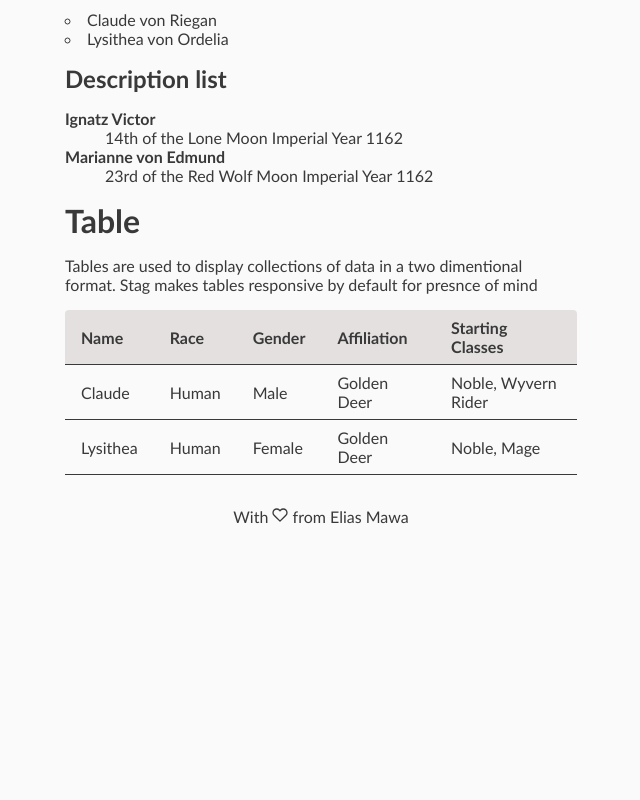
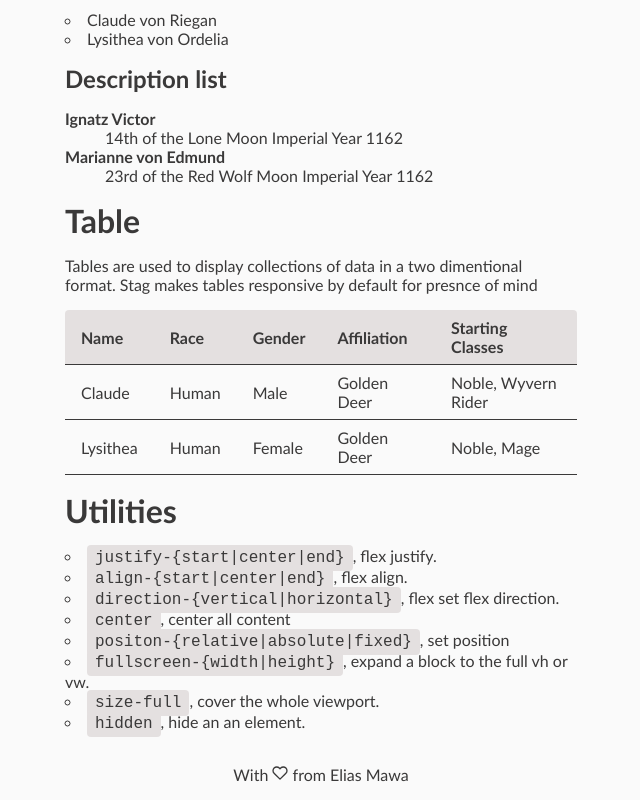
Before and after one commit to miniaxolotl/stag-docs, a Next.js app: page / in a window 1280 px wide. Shown: the part 4729-5529 px from the top of the page, without its empty margins (319-959 px from the left). Before the commit the page ends 5271 px from the top, so only its background shows below. Built offline with nearby package versions, Linux system fonts and the light colour scheme.

Commit message:
insert util component

```diff
--- a/src/components/Docs.tsx
+++ b/src/components/Docs.tsx
@@ -9,6 +9,7 @@ import Form from "./Docs/Form";
 import Grid from "./Docs/Grid";
 import List from "./Docs/List";
 import Table from "./Docs/Table";
+import Util from "./Docs/Util";
 
 interface DocsProps {
 	className?: string;
@@ -28,6 +29,7 @@ const Docs = ({ className }: DocsProps) => {
 			<Grid />
 			<List />
 			<Table />
+			<Util />
 		</div>
 	)
 };
--- /dev/null
+++ b/src/components/Docs/Util.tsx
@@ -0,0 +1,24 @@
+import React from "react";
+
+import content from "../../lib/docs.json";
+
+const Util = () => {
+	return (
+		<section>
+			<h3> Utilities </h3>
+			<div dangerouslySetInnerHTML={{ __html: content.util }} />
+			<ul>
+				<li><code>justify-{`{start|center|end}`}</code>, flex justify.</li>
+				<li><code>align-{`{start|center|end}`}</code>, flex align.</li>
+				<li><code>direction-{`{vertical|horizontal}`}</code>, flex set flex direction.</li>
+				<li><code>center</code>, center all content</li>
+				<li><code>positon-{`{relative|absolute|fixed}`}</code>, set position</li>
+				<li><code>fullscreen-{`{width|height}`}</code>, expand a block to the full vh or vw.</li>
+				<li><code>size-full</code>, cover the whole viewport.</li>
+				<li><code>hidden</code>, hide an an element.</li>
+			</ul>
+		</section>
+	)
+};
+
+export default Util;
```
